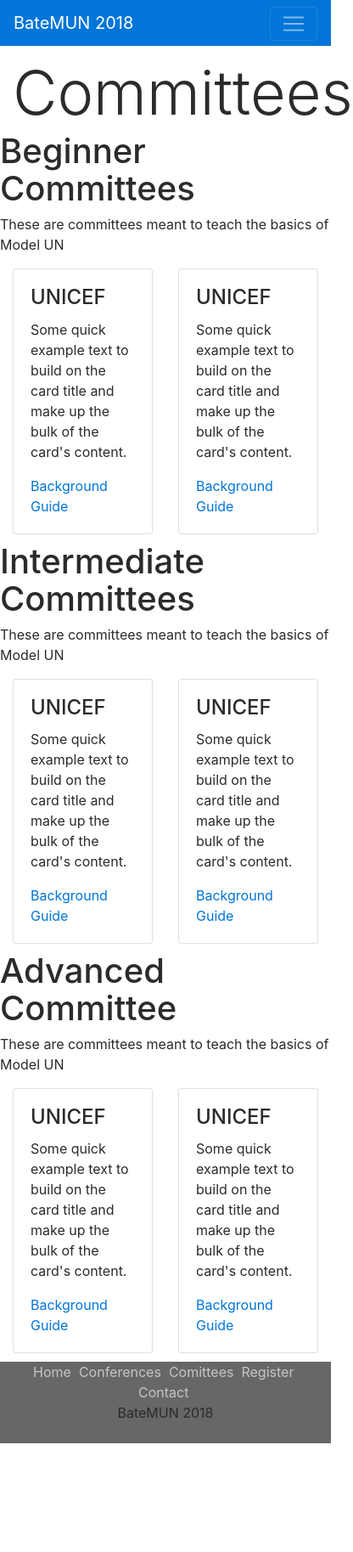
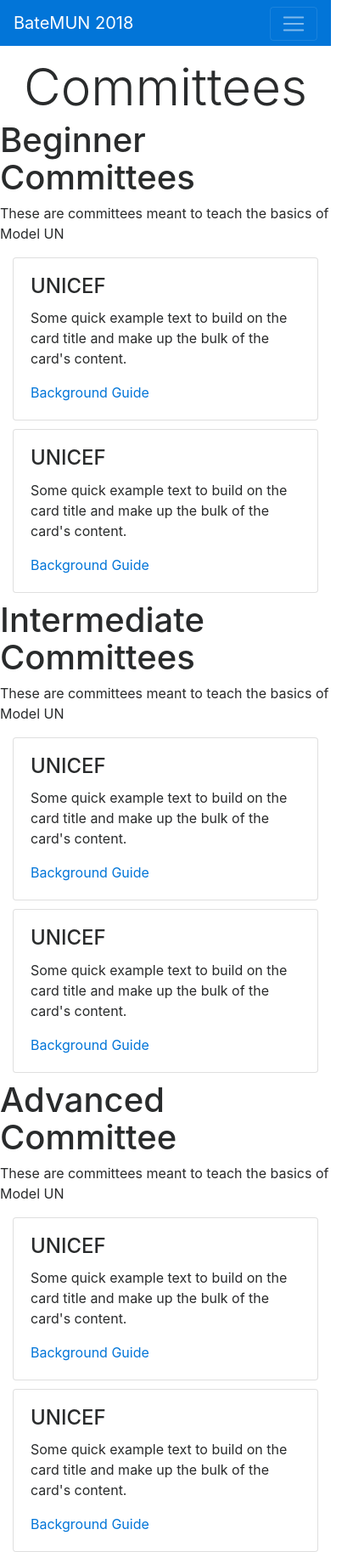
Before and after one commit to khalid-talakshi/BateMUN2018, a plain HTML site: page committees/index.htm in a window 390 px wide. Shown: the top 1827 px of the page at 85% size, 416 px wide, since content can reach past the window. Before the commit the page ends 1699 px from the top, so only its background shows below. Drawn offline with Linux system fonts and the light colour scheme.

Commit message:
Made Committees page more responsive
Updated the committees page to be more responsive. This may be the last update to this project as we are moving towards a new repository. url is batemun.github.io. Stay tuned for details.

```diff
--- /dev/null
+++ b/committees/Resources/css/queries.css
@@ -0,0 +1,5 @@
+
+
+/*@media only screen and (min-width: 481px) and (max-width: 767px) {
+
+}*/
--- a/committees/index.htm
+++ b/committees/index.htm
@@ -7,8 +7,12 @@
         <meta charset="utf-8">
         <meta name="viewport" content="width=device-width, initial-scale=1, shrink-to-fit=no">
 
+                <link rel="stylesheet" href="Resources/css/queries.css">
+
         <!-- Bootstrap CSS -->
         <link rel="stylesheet" href="Resources/Bootstrap/css/bootstrap.min.css" integrity="sha384-rwoIResjU2yc3z8GV/NPeZWAv56rSmLldC3R/AZzGRnGxQQKnKkoFVhFQhNUwEyJ" crossorigin="anonymous">
+
+
 
         <style>
 
@@ -19,7 +23,6 @@
             .carousel-inner > .item > img, .carousel-inner > .item > a > img {
                 width: 10%;
             }
-
 
             .footer {
                 background-color: #676767;
@@ -38,6 +41,30 @@
 
             .footer p {
                 color: #c6c6c6;
+            }
+
+            @media only screen and (max-width: 480px) {
+
+                #title {
+                    font-size: 60px;
+                }
+
+                .display-6
+                .card-title {
+                    font-size: 30px;
+                }
+
+                .card {
+                    width: 100%;
+                }
+            }
+
+            @media only screen and (max-width: 767px) {
+
+                .last-card {
+                    margin-top: 10px;
+                }
+
             }
 
         </style>
@@ -89,7 +116,7 @@
 
             <div class="row">
 
-                <div class="col">
+                <div class="col-md">
 
                     <div class="card">
                         <div class="card-block">
@@ -101,9 +128,9 @@
 
                 </div>
 
-                <div class="col">
+                <div class="col-md">
 
-                    <div class="card">
+                    <div class="card last-card">
                         <div class="card-block">
                             <h4 class="card-title">UNICEF</h4>
                             <p class="card-text">Some quick example text to build on the card title and make up the bulk of the card's content.</p>
@@ -129,7 +156,7 @@
 
             <div class="row">
 
-                <div class="col">
+                <div class="col-md">
 
                     <div class="card">
                         <div class="card-block">
@@ -141,9 +168,9 @@
 
                 </div>
 
-                <div class="col">
+                <div class="col-md">
 
-                    <div class="card">
+                    <div class="card last-card">
                         <div class="card-block">
                             <h4 class="card-title">UNICEF</h4>
                             <p class="card-text">Some quick example text to build on the card title and make up the bulk of the card's content.</p>
@@ -169,7 +196,7 @@
 
             <div class="row">
 
-                <div class="col">
+                <div class="col-md">
 
                     <div class="card">
                         <div class="card-block">
@@ -181,9 +208,9 @@
 
                 </div>
 
-                <div class="col">
+                <div class="col-md">
 
-                    <div class="card">
+                    <div class="card last-card">
                         <div class="card-block">
                             <h4 class="card-title">UNICEF</h4>
                             <p class="card-text">Some quick example text to build on the card title and make up the bulk of the card's content.</p>
@@ -203,9 +230,9 @@
 
                 <div class="row">
 
-                    <div class="col center div">
+                    <div class="col-md center div">
 
-                        <a href="#" class="footer-link">Home</a>&nbsp;
+                        <a href="/index.htm" class="footer-link">Home</a>&nbsp;
                         <a href="#" class="footer-link">Conferences</a>&nbsp;
                         <a href="#" class="footer-link">Comittees</a>&nbsp;
                         <a href="#" class="footer-link">Register</a>&nbsp;
@@ -216,7 +243,7 @@
 
                 <div class="row">
 
-                    <div class="col center div">BateMUN 2018</div>
+                    <div class="col-md center div">BateMUN 2018</div>
 
                 </div>
 
```
